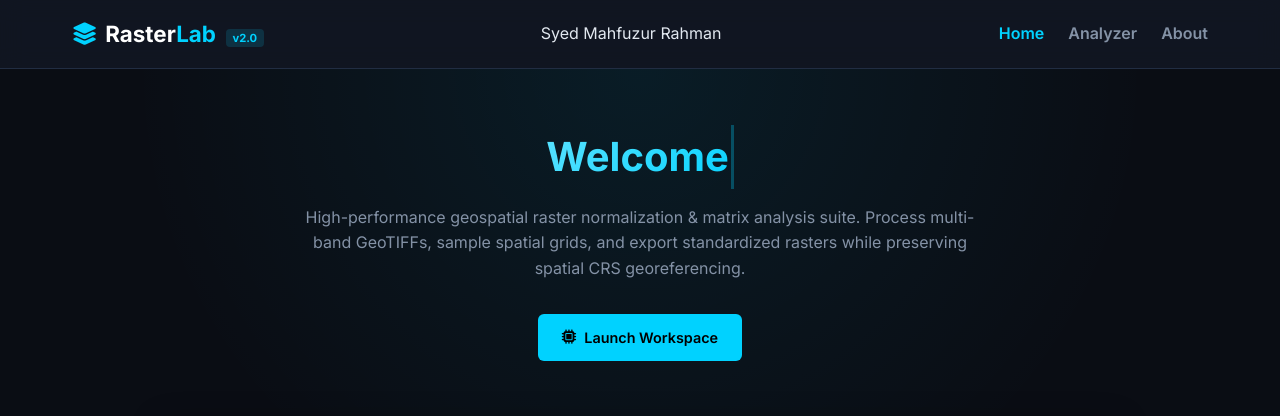
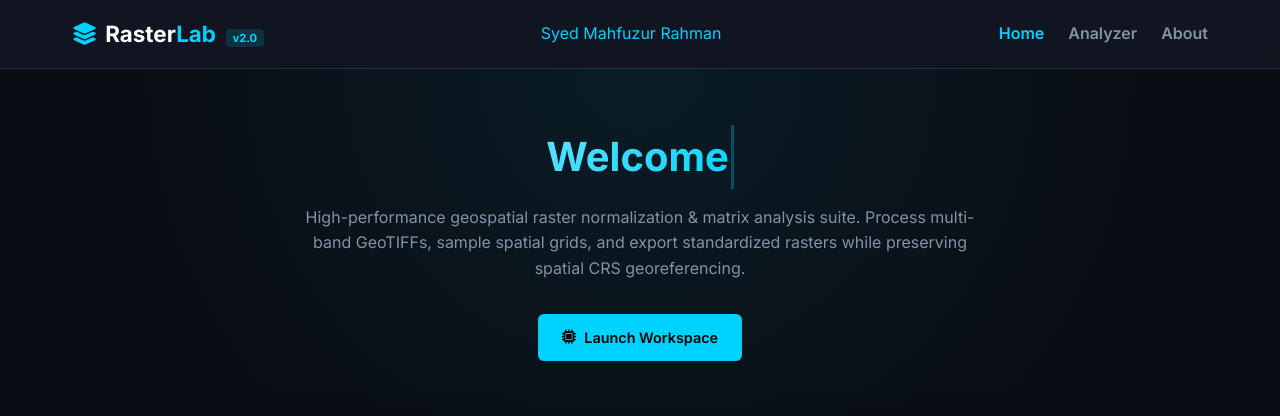
Before and after one commit to mahfuzurrahman92/raster_data_analysis, a Flask app: page / in a window 1280 px wide. Shown: the top 416 px of the page. Run offline with Flask 3, Linux system fonts and the light colour scheme; some libraries are stand-ins or nearby versions.

Commit message:
color change

```diff
--- a/app/static/css/style.css
+++ b/app/static/css/style.css
@@ -61,6 +61,9 @@ body {
 
 .brand .highlight {
     color: var(--accent-blue);
+}
+.highlight {
+     color: var(--accent-blue);
 }
 
 .version-tag {
```
